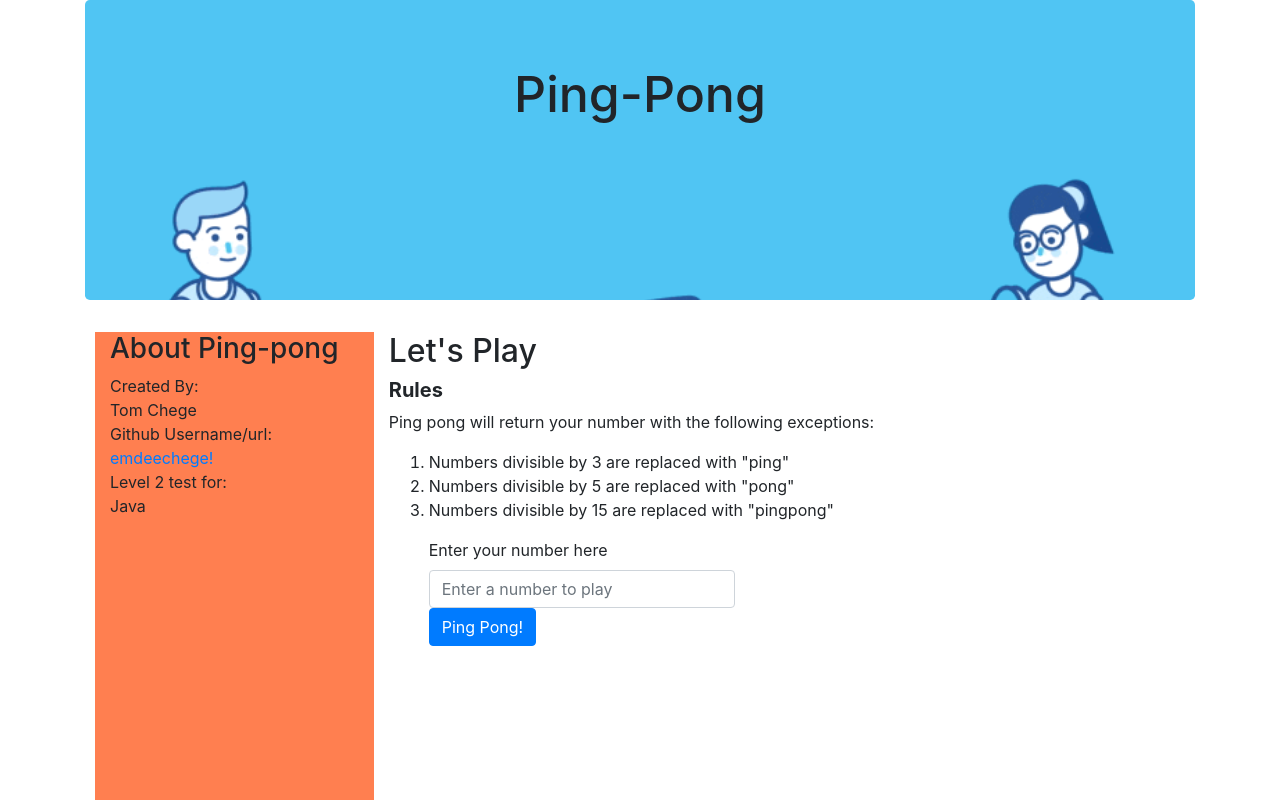
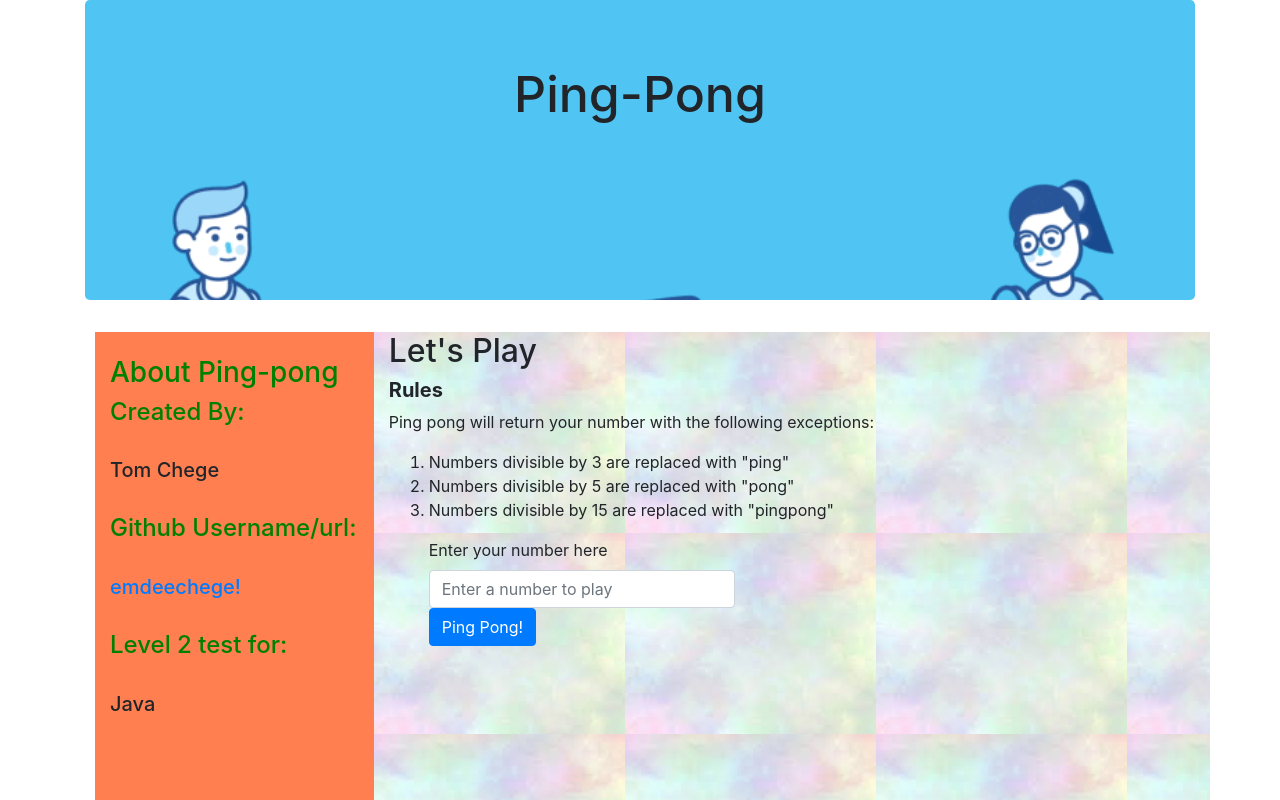
Before and after one commit to emdeechege/IP-week3, a plain HTML site: page index.html in a window 1280 px wide. Shown: the top 800 px of the page. Drawn offline with nearby package versions, Linux system fonts and the light colour scheme.

Commit message:
styling column two

```diff
--- a/css/styles.css
+++ b/css/styles.css
@@ -19,14 +19,30 @@
   background-color: coral;
 }
 
-#display li {
-  list-style-type: circle;
-}
-
 #star {
   margin-left: 10px;
+  color: grey:
 }
 
 .container {
   background color: orange;
 }
+
+h4:hover{
+  color: white;
+}
+button:hover{
+  color:red;
+}
+
+#rice {
+  background-image: url("../img/bg.jpeg");
+}
+
+h3{
+  color:green;
+}
+
+h4{
+  color:green;
+}
--- a/index.html
+++ b/index.html
@@ -22,15 +22,18 @@
     </div>
     <div class="row" id="star">
       <div class="col-3">
+        <br>
         <h3>About Ping-pong</h3>
-        <p>Created By:<br> Tom Chege<br> Github Username/url:
-          <br>
-          <a href="https://github.com/emdeechege">emdeechege!</a>
-          <br> Level 2 test for:
-          <br> Java
-        </p>
+        <h4>Created By:</h4><br>
+        <h5>Tom Chege</h5><br>
+        <h4> Github Username/url:</h4>
+        <br>
+        <a href="https://github.com/emdeechege"><h5>emdeechege!</h5></a> <br>
+        <h4> Level 2 test for:</h4><br>
+        <h5> Java</h5>
+
       </div>
-      <div class="col-9">
+      <div class="col-9" id="rice">
 
         <h2>Let's Play</h2>
         <h5><strong>Rules</strong></h5>
@@ -47,9 +50,9 @@
             <button type="pong" class="btn btn-primary">Ping Pong!</button></p>
           </div>
         </form>
-        <ol id="display">
+        <div id="display">
 
-        </ol>
+        </div>
       </div>
     </div>
   </div>
```
Also changed, not shown: js/scripts.js (+4 -4 lines), img/bg.jpeg (added).
